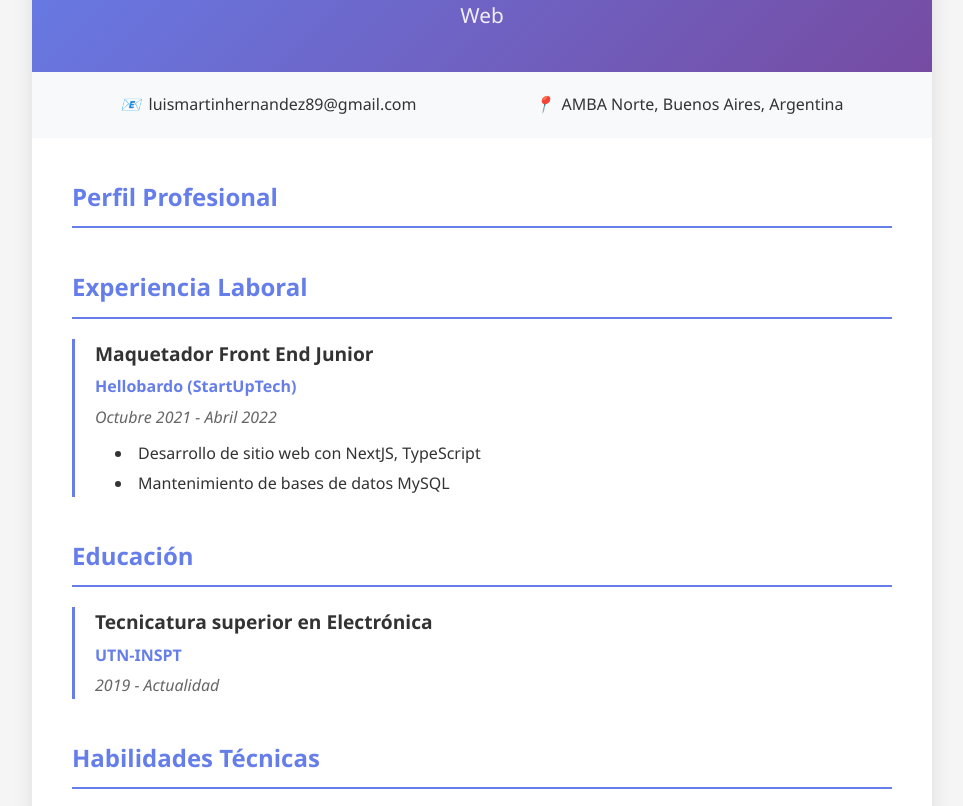
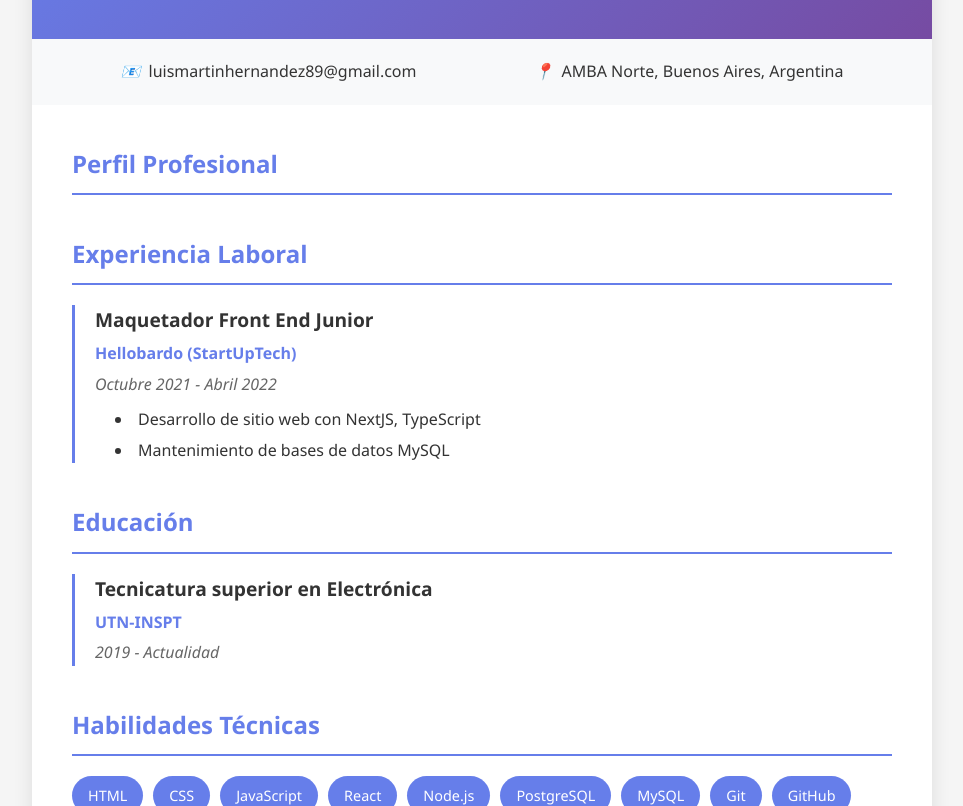
Before and after one commit to luish2260/cv_html_latest, a plain HTML site: page index.html in a window 1280 px wide. Shown: the part 115-921 px from the top of the page, without its empty margins (158-1121 px from the left). Drawn offline with Linux system fonts and the light colour scheme.

Commit message:
modified sub

```diff
--- a/index.html
+++ b/index.html
@@ -16,7 +16,7 @@
         🌙
       </button>
       <h1>Luis Hernandez</h1>
-      <h2>Web</h2>
+      <!-- <h2>Web</h2> -->
     </div>
     <!-- Contact Information -->
     <div class="contact-info">
```
